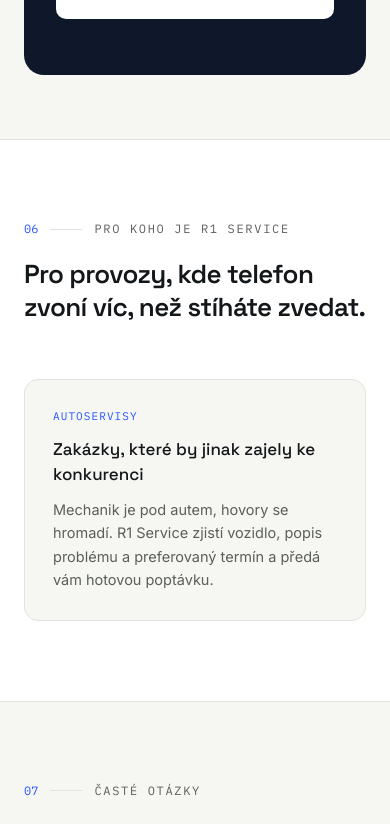
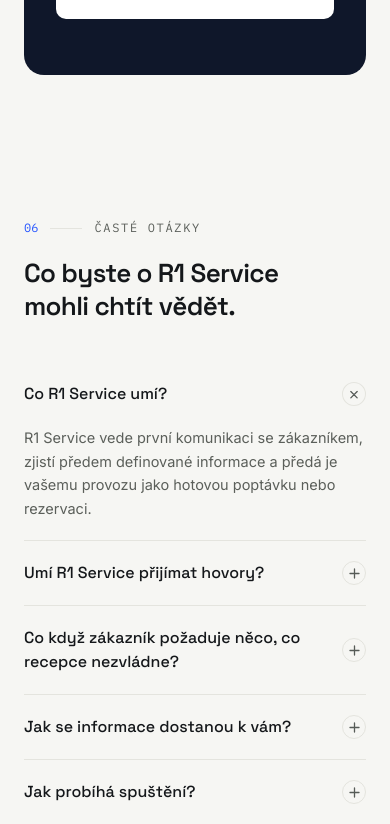
Before and after one commit to horakkleo/r1-ai, a React (Vite) app: page / in a window 390 px wide. Shown: the part 5660-6484 px from the top of the page. Built offline with nearby package versions, Linux system fonts and the light colour scheme.

Commit message:
Update App.jsx

```diff
--- a/App.jsx
+++ b/App.jsx
@@ -351,10 +351,6 @@
     { t: "Dostupnost i mimo běžnou pracovní dobu", d: "Zákazník se dovolá i večer nebo o víkendu, kdy je provoz běžně zavřený." },
   ];
 
-  const verticals = [
-    { tag: "Autoservisy", t: "Zakázky, které by jinak zajely ke konkurenci", d: "Mechanik je pod autem, hovory se hromadí. R1 Service zjistí vozidlo, popis problému a preferovaný termín a předá vám hotovou poptávku." },
-  ];
-
   const faqs = [
     { q: "Co R1 Service umí?", a: "R1 Service vede první komunikaci se zákazníkem, zjistí předem definované informace a předá je vašemu provozu jako hotovou poptávku nebo rezervaci." },
     { q: "Umí R1 Service přijímat hovory?", a: "Ano, přijímání a zpracování telefonátů je hlavní směr služby. Konkrétní nastavení se přizpůsobuje potřebám vašeho provozu." },
@@ -598,34 +594,11 @@
         </div>
       </section>
 
-      {/* PRO KOHO */}
-      <section id="pro-koho" className="py-20 lg:py-28" style={{ background: "#FFFFFF", borderTop: `1px solid ${BORDER}`, borderBottom: `1px solid ${BORDER}` }}>
-        <div className="max-w-[1200px] mx-auto px-6 lg:px-12">
-          <Reveal>
-            <SectionLabel n="06">Pro koho je R1 Service</SectionLabel>
-            <h2 className="text-[26px] lg:text-[30px] leading-[1.25] font-semibold tracking-tight max-w-[520px] mb-14" style={{ fontFamily: "'Space Grotesk', sans-serif" }}>
-              Pro provozy, kde telefon zvoní víc, než stíháte zvedat.
-            </h2>
-          </Reveal>
-          <div className="grid gap-5 max-w-[520px]">
-            {verticals.map((v, i) => (
-              <Reveal key={v.tag} delay={i * 90}>
-                <div className="p-7 rounded-[14px] h-full" style={{ background: BG, border: `1px solid ${BORDER}` }}>
-                  <span className="text-[11px] tracking-[0.1em] uppercase block mb-3" style={{ fontFamily: "'IBM Plex Mono', monospace", color: ACCENT }}>{v.tag}</span>
-                  <h3 className="text-[17px] font-medium mb-2.5" style={{ fontFamily: "'Space Grotesk', sans-serif" }}>{v.t}</h3>
-                  <p className="text-[14.5px] leading-relaxed" style={{ color: INK_SOFT }}>{v.d}</p>
-                </div>
-              </Reveal>
-            ))}
-          </div>
-        </div>
-      </section>
-
       {/* FAQ */}
       <section id="faq" className="py-20 lg:py-28">
         <div className="max-w-[1200px] mx-auto px-6 lg:px-12 grid lg:grid-cols-12 gap-10 lg:gap-8">
           <Reveal className="lg:col-span-4">
-            <SectionLabel n="07">Časté otázky</SectionLabel>
+            <SectionLabel n="06">Časté otázky</SectionLabel>
             <h2 className="text-[26px] lg:text-[30px] leading-[1.25] font-semibold tracking-tight max-w-[320px]" style={{ fontFamily: "'Space Grotesk', sans-serif" }}>
               Co byste o R1 Service mohli chtít vědět.
             </h2>
@@ -657,7 +630,7 @@
         <div className="max-w-[1200px] mx-auto px-6 lg:px-12">
           <div className="mb-4">
             <span className="text-[11px] tracking-[0.14em] uppercase" style={{ fontFamily: "'IBM Plex Mono', monospace", color: "#8A8E86" }}>
-              08 — Kontakt
+              07 — Kontakt
             </span>
           </div>
           <div className="flex flex-col md:flex-row md:items-end justify-between gap-10 pb-10" style={{ borderBottom: `1px solid ${BORDER}` }}>
```
